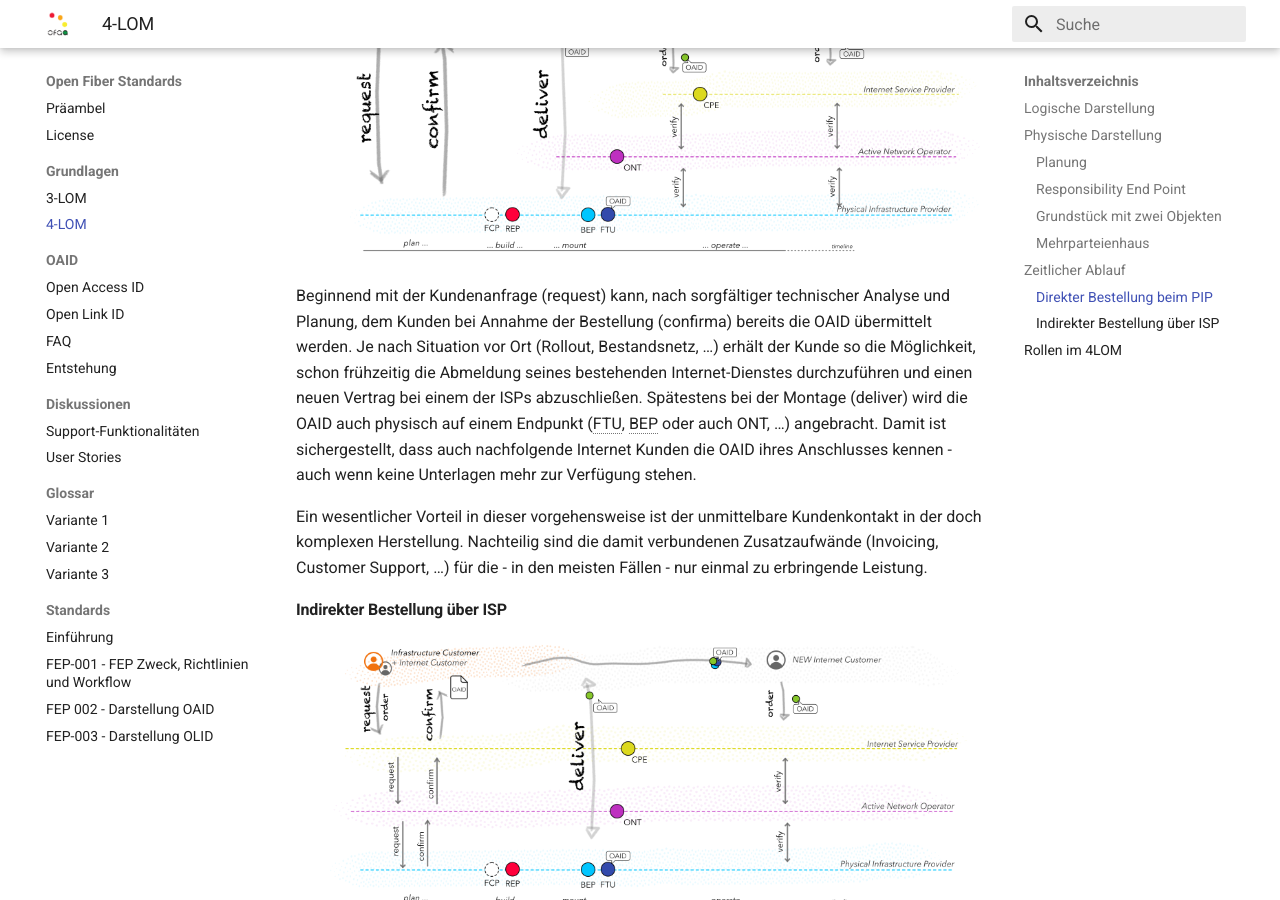
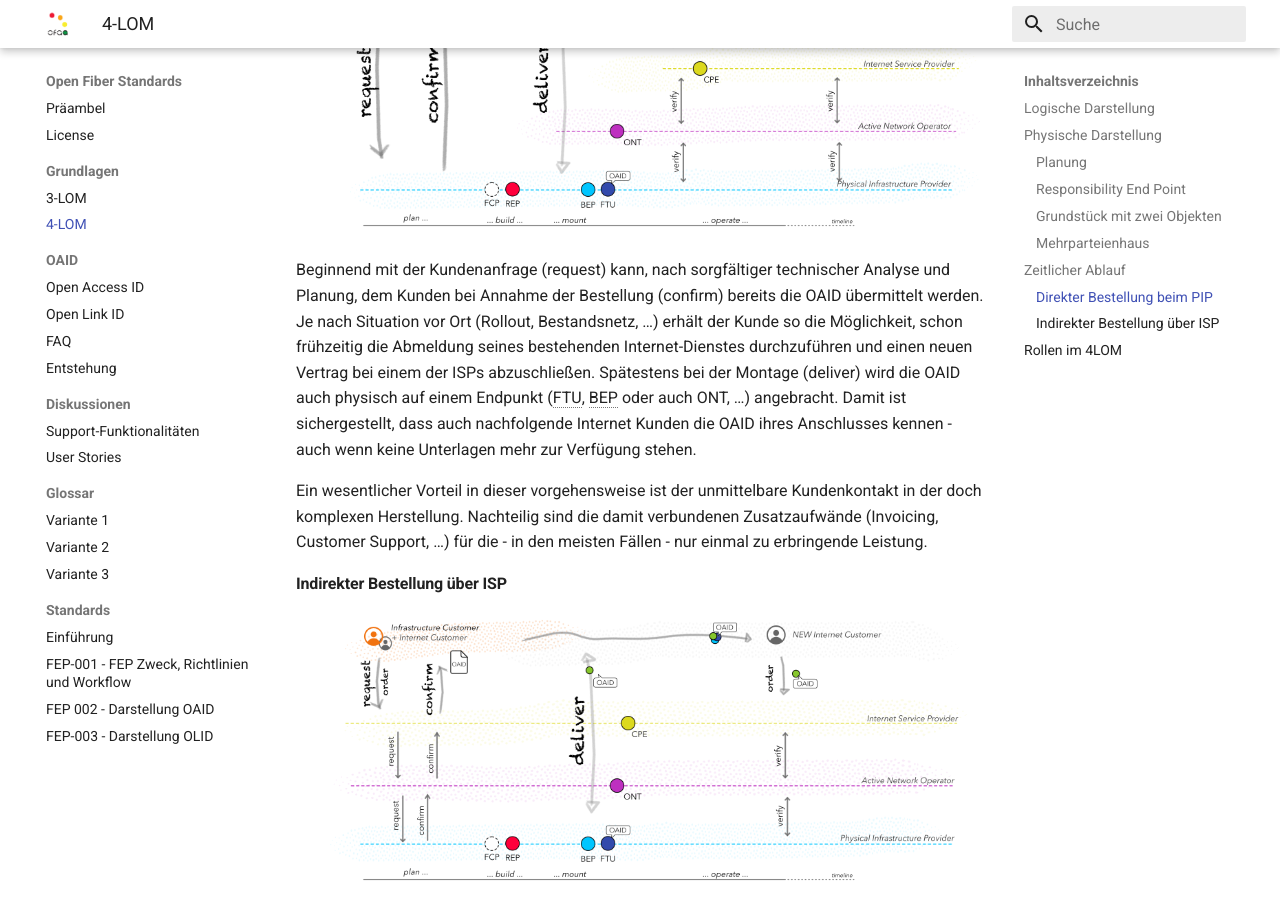
Before and after one commit to Open-Fiber-Austria/ofs, an MkDocs documentation site: the page built from docs/introduction/4lom.md, in a window 1280 px wide and 900 px high, scrolled down 3978 px. Built offline with MkDocs 1.6.1 and Material for MkDocs 9.7.7, drawn with Linux system fonts in a browser that asks for light colours; some of the changed text lies outside the part shown.

Commit message:
fixed typos

```diff
--- a/docs/introduction/4lom.md
+++ b/docs/introduction/4lom.md
@@ -58,7 +57,7 @@ Im wesentlichen gliedern sich alle Szenarien in die Phase der Herstellung und Ph
 
 ![Direct Order](/assets/conversation_direct@2x.png){ align=center, loading=lazy }
 
-Beginnend mit der Kundenanfrage (request) kann, nach sorgfältiger technischer Analyse und Planung, dem Kunden bei Annahme der Bestellung (confirma) bereits die OAID übermittelt werden. Je nach Situation vor Ort (Rollout, Bestandsnetz, …) erhält der Kunde so die Möglichkeit, schon frühzeitig die Abmeldung seines bestehenden Internet-Dienstes durchzuführen und einen neuen Vertrag bei einem der ISPs abzuschließen. Spätestens bei der Montage (deliver) wird die OAID auch physisch auf einem Endpunkt (FTU, BEP oder auch ONT, …) angebracht. Damit ist sichergestellt, dass auch nachfolgende Internet Kunden die OAID ihres Anschlusses kennen - auch wenn keine Unterlagen mehr zur Verfügung stehen.
+Beginnend mit der Kundenanfrage (request) kann, nach sorgfältiger technischer Analyse und Planung, dem Kunden bei Annahme der Bestellung (confirm) bereits die OAID übermittelt werden. Je nach Situation vor Ort (Rollout, Bestandsnetz, …) erhält der Kunde so die Möglichkeit, schon frühzeitig die Abmeldung seines bestehenden Internet-Dienstes durchzuführen und einen neuen Vertrag bei einem der ISPs abzuschließen. Spätestens bei der Montage (deliver) wird die OAID auch physisch auf einem Endpunkt (FTU, BEP oder auch ONT, …) angebracht. Damit ist sichergestellt, dass auch nachfolgende Internet Kunden die OAID ihres Anschlusses kennen - auch wenn keine Unterlagen mehr zur Verfügung stehen.
 
 Ein wesentlicher Vorteil in dieser vorgehensweise ist der unmittelbare Kundenkontakt in der doch komplexen Herstellung. Nachteilig sind die damit verbundenen Zusatzaufwände (Invoicing, Customer Support, …) für die - in den meisten Fällen - nur einmal zu erbringende Leistung.
 
```
Also changed, not shown: other parts of docs/introduction/4lom.md (+1 -2 lines).
